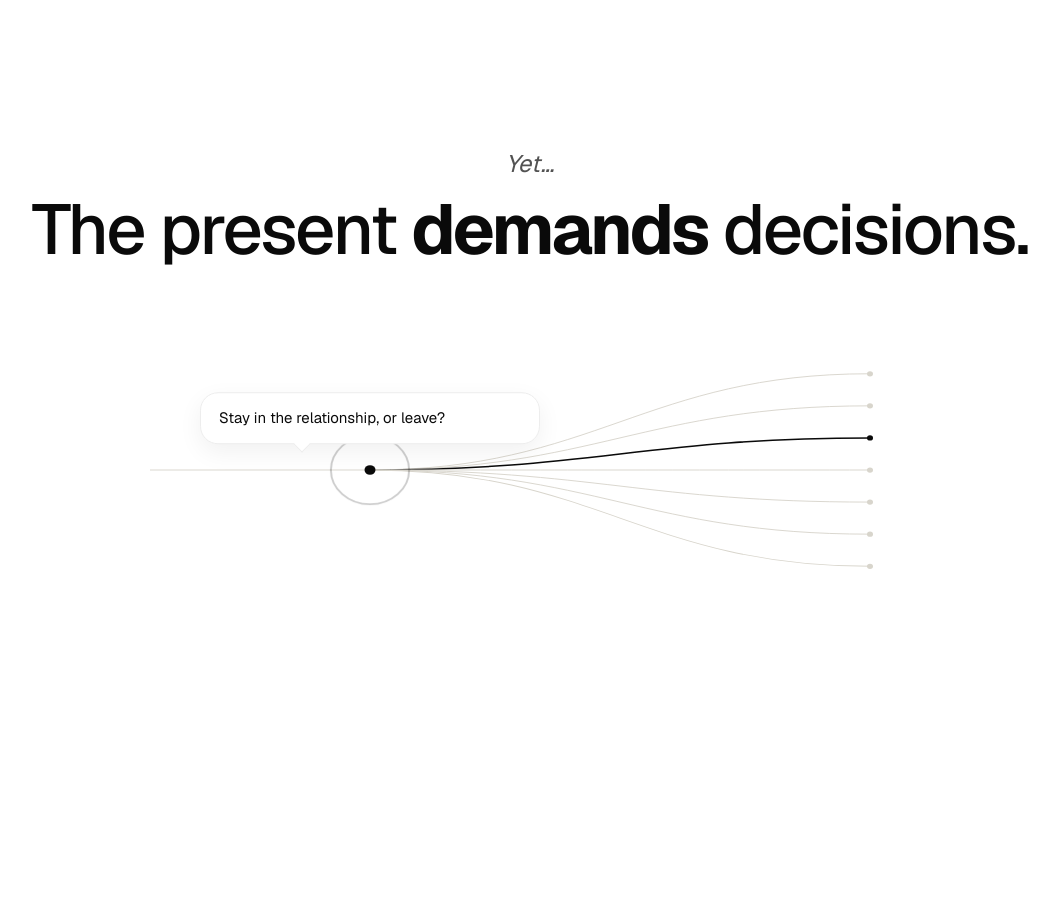
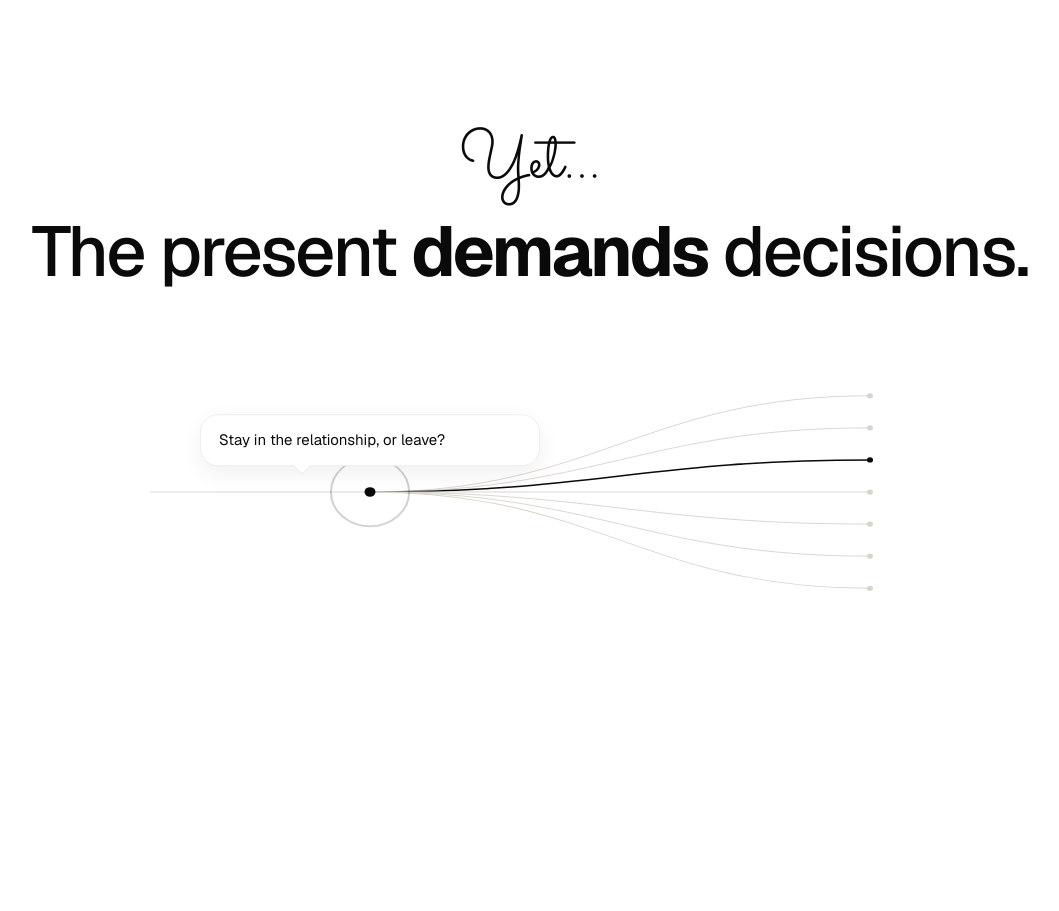
Before and after one commit to juliustgeiger-lab/Personal-Webseite, a Next.js app: page / in a window 1280 px wide. Shown: the part 820-1731 px from the top of the page, without its empty margins (110-1169 px from the left). Built offline with nearby package versions, Linux system fonts and the light colour scheme.

Commit message:
Present 'Yet…' bridge: same size as headline, set in Sacramento cursive (full ink); kept the ellipsis — trailing-thought feel reads naturally in handwriting and connects past hero block to the demand below

```diff
--- a/src/app/globals.css
+++ b/src/app/globals.css
@@ -593,15 +593,18 @@ section.present {
   max-width: 24ch;
 }
 
-/* Quiet bridge from the hero — "Yet…" set small, italic, faded ink */
+/* Bridge from the hero — same size as the rest of the headline, but in
+   the Sacramento cursive so it reads as a hand-written aside before the
+   typographic statement that follows. */
 .present-headline__lead {
   display: block;
-  font-size: 0.34em;
-  font-style: italic;
+  font-family: var(--font-sacramento), cursive;
   font-weight: 400;
+  font-style: normal;
   letter-spacing: 0;
-  color: var(--ink-soft);
-  margin-bottom: 0.5em;
+  color: var(--ink);
+  line-height: 1;
+  margin-bottom: 0.18em;
 }
 
 .present-canvas {
```
